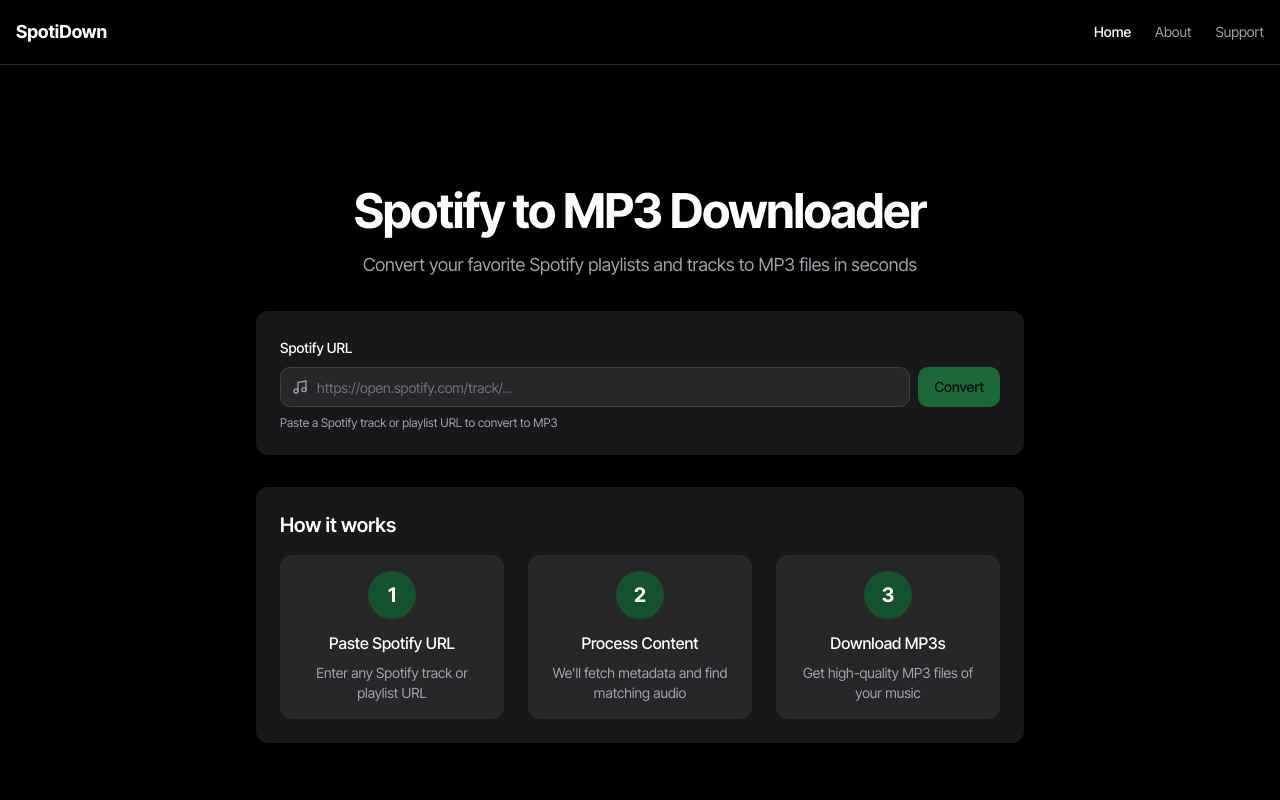
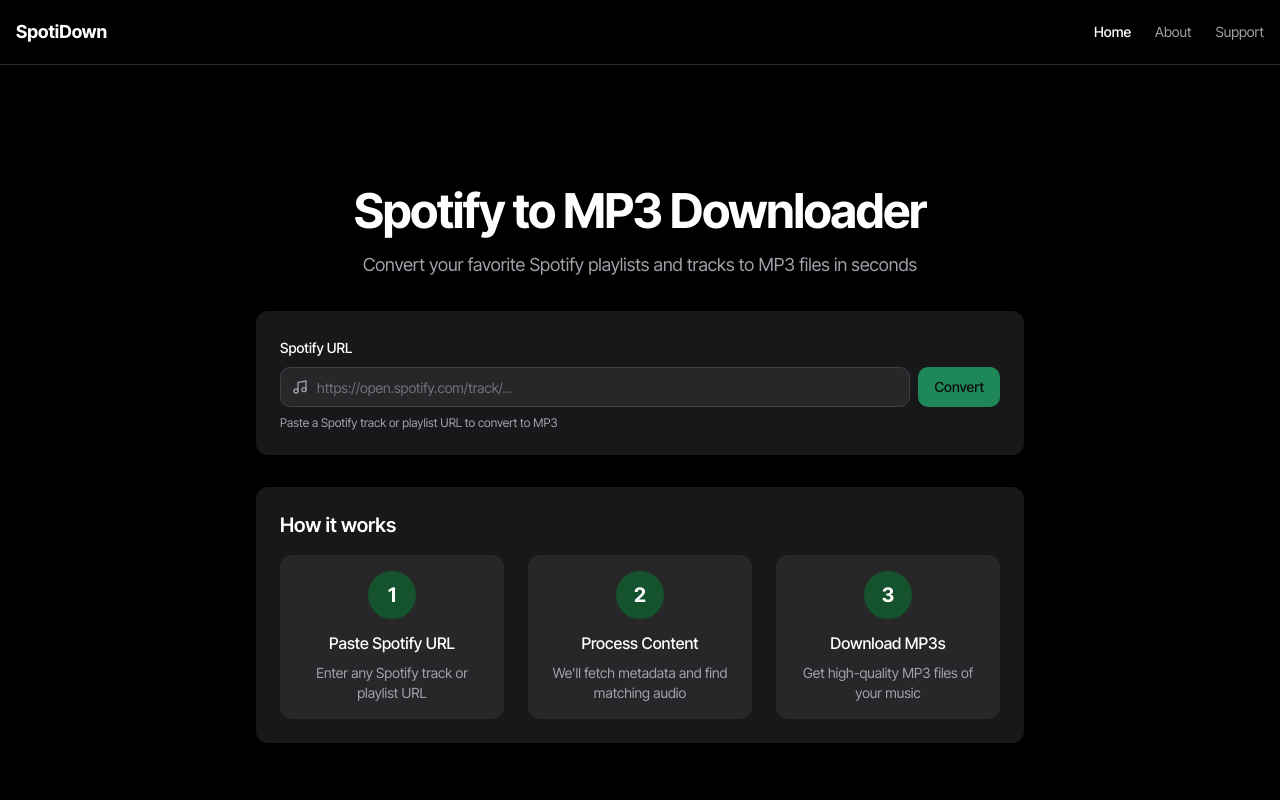
Before and after one commit to Manish-Tamang/spoti-down, a Next.js app: page / in a window 1280 px wide. Shown: the top 800 px of the page. Built offline with nearby package versions, Linux system fonts and the light colour scheme.

Commit message:
new green color

```diff
--- a/tailwind.config.ts
+++ b/tailwind.config.ts
@@ -26,7 +26,7 @@ const config = {
         background: "hsl(var(--background))",
         foreground: "hsl(var(--foreground))",
         spotify: {
-          green: "#1DB954",
+          green: "#27F795",
           black: "#191414",
         },
         primary: {
```
